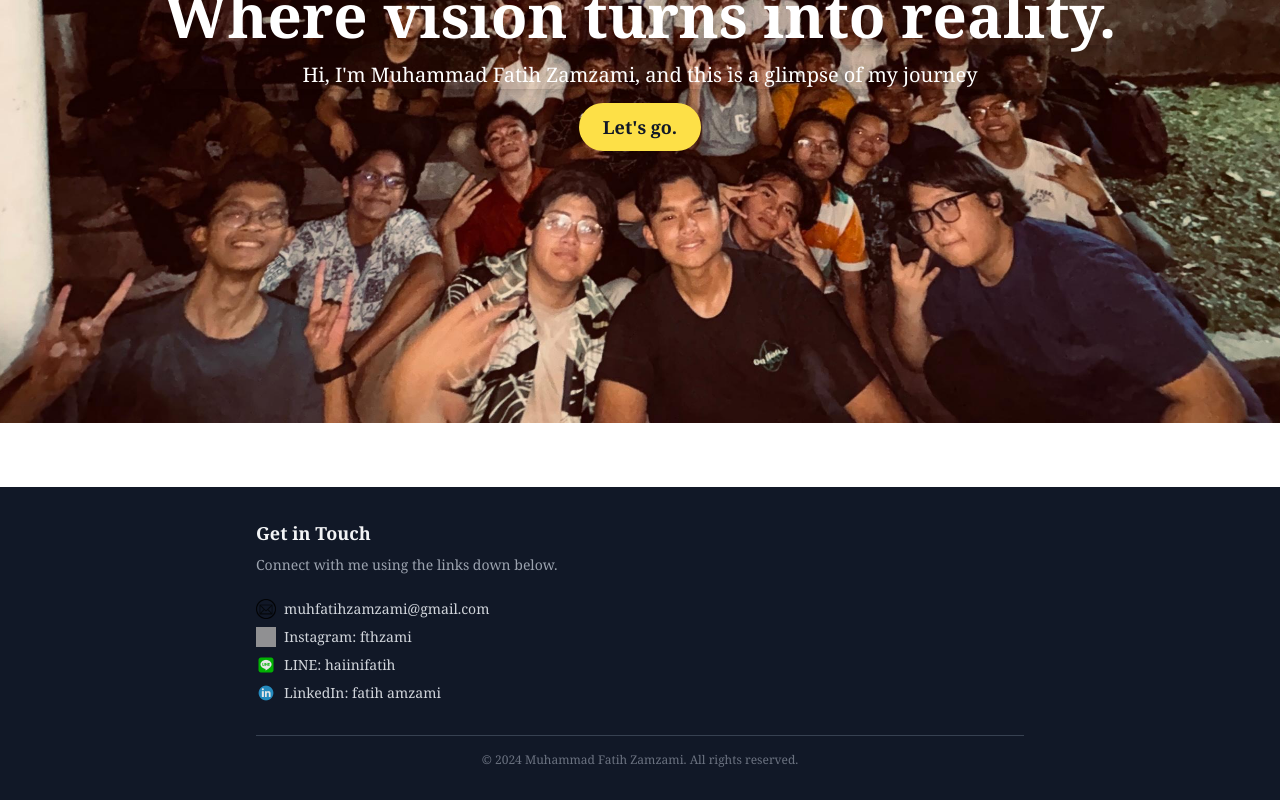
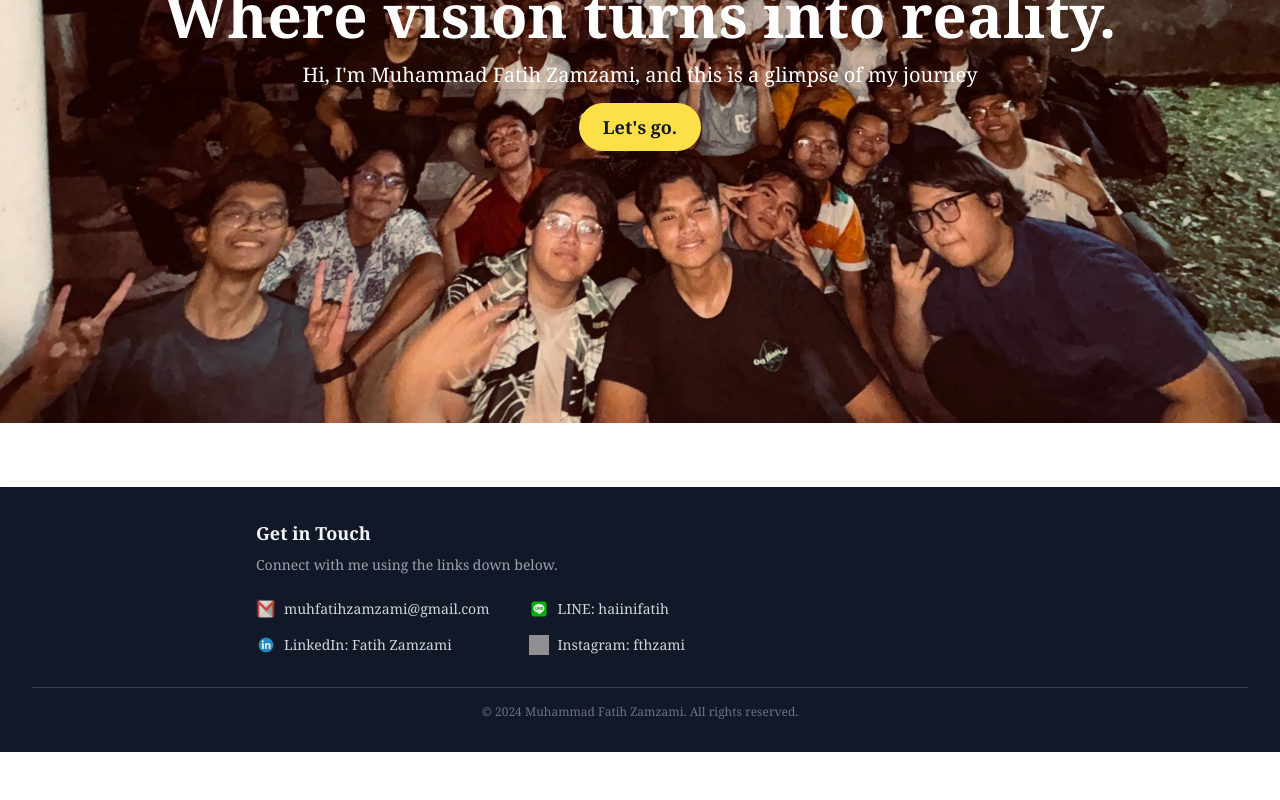
Before and after one commit to enclaire1443/Intern-FE-Week2, a React (Vite) app: page /contact in a window 1280 px wide. Shown: the part 377-1177 px from the top of the page. After the commit the page ends 1129 px from the top, so only its background shows below. Built offline with nearby package versions, Linux system fonts and the light colour scheme; grey boxes are pictures that could not be loaded; a web font is replaced by a local one.

Commit message:
added new paragraph and fixed contacts aesthetic

```diff
--- a/src/components/Contact.jsx
+++ b/src/components/Contact.jsx
@@ -11,8 +11,10 @@ const Contact = () => {
         <p className="text-lg font-semibold mb-2 text-gray-100">Get in Touch</p>
         <p className="text-sm mb-6 text-gray-400"> Connect with me using the links down below. </p>
 
-        <div className="space-y-2">
-          <div className="flex items-center space-x-4">
+        {/* Flex container to separate left and right sections */}
+        <div className="flex gap-x-10">
+          {/* Left side (Email and LinkedIn) */}
+          <div className="space-y-4">
             <a
               href="mailto:muhfatihzamzami@gmail.com"
               className="flex items-center space-x-2 text-gray-300 text-sm font-medium hover:text-yellow-400 transition duration-200"
@@ -20,45 +22,46 @@ const Contact = () => {
               <img src={mailIcon} alt="Email" className="w-5 h-5 opacity-90 hover:opacity-100 transition duration-200" />
               <span>muhfatihzamzami@gmail.com</span>
             </a>
-          </div>
-
-          <div className="flex flex-col space-y-2 mt-4">
-            <a
-              href="https://www.instagram.com/fthzami"
-              target="_blank"
-              rel="noopener noreferrer"
-              className="flex items-center space-x-2 hover:text-yellow-400 transition duration-200"
-            >
-              <img src={instagramIcon} alt="Instagram" className="w-5 h-5 opacity-90 hover:opacity-100 transition duration-200" />
-              <span className="text-sm">Instagram: fthzami</span>
-            </a>
-
-            <a
-              href="https://line.me/ti/p/haiinifatih"
-              target="_blank"
-              rel="noopener noreferrer"
-              className="flex items-center space-x-2 hover:text-yellow-400 transition duration-200"
-            >
-              <img src={lineIcon} alt="Line" className="w-5 h-5 opacity-90 hover:opacity-100 transition duration-200" />
-              <span className="text-sm">LINE: haiinifatih</span>
-            </a>
 
             <a
               href="https://linkedin.com/in/fatihzamzami"
               target="_blank"
               rel="noopener noreferrer"
-              className="flex items-center space-x-2 hover:text-yellow-400 transition duration-200"
+              className="flex items-center space-x-2 text-gray-300 text-sm font-medium hover:text-yellow-400 transition duration-200"
             >
-              <img src={linkedinIcon} alt="LinkedIn" className="w-5 h-5 opacity-90 hover:opacity-100 transition transform duration-200" />
-              <span className="text-sm">LinkedIn: fatih amzami</span>
+              <img src={linkedinIcon} alt="LinkedIn" className="w-5 h-5 opacity-90 hover:opacity-100 transition duration-200" />
+              <span>LinkedIn: Fatih Zamzami</span>
+            </a>
+          </div>
+
+          {/* Right side (Instagram and Line) */}
+          <div className="space-y-4 text-right">
+            <a
+              href="https://line.me/ti/p/haiinifatih"
+              target="_blank"
+              rel="noopener noreferrer"
+              className="flex items-center space-x-2 text-gray-300 text-sm font-medium hover:text-yellow-400 transition duration-200"
+            >
+              <img src={lineIcon} alt="Line" className="w-5 h-5 opacity-90 hover:opacity-100 transition duration-200" />
+              <span>LINE: haiinifatih</span>
+            </a>
+
+            <a
+              href="https://www.instagram.com/fthzami"
+              target="_blank"
+              rel="noopener noreferrer"
+              className="flex items-center space-x-2 text-gray-300 text-sm font-medium hover:text-yellow-400 transition duration-200"
+            >
+              <img src={instagramIcon} alt="Instagram" className="w-5 h-5 opacity-90 hover:opacity-100 transition duration-200" />
+              <span>Instagram: fthzami</span>
             </a>
           </div>
         </div>
 
+      </div>
         <p className="text-xs text-gray-500 mt-8 text-center border-t border-gray-700 pt-4">
           &copy; 2024 Muhammad Fatih Zamzami. All rights reserved.
         </p>
-      </div>
     </div>
   );
 };
--- a/src/components/MainPage.jsx
+++ b/src/components/MainPage.jsx
@@ -22,14 +22,17 @@ const MainPage = () => {
       </section>
 
 
-      <section id="About" className="h-screen flex flex-col lg:flex-row justify-center items-center gap-40 bg-gradient-to-r from-gray-800 to-gray-900 px-8 py-20">
-        <div className="">
+      <section id="About" className="h-screen flex flex-col lg:flex-row justify-center items-center gap-20 bg-gradient-to-r from-gray-800 to-gray-900 px-8 py-20">
+        <div className="flex justify-center lg:justify-start">
           <img src={fotodiri} alt="Muhammad Fatih Zamzami" className="w-64 h-64 object-cover rounded-full shadow-xl transform transition duration-500 hover:scale-105" />
         </div>
-        <div className="lg:w-1/2 text-center lg:text-left mt-8 lg:mt-0">
+        <div className="lg:w-1/2 text-center lg:text-left mt-8 lg:mt-0 max-w-3xl">
           <h2 className="text-4xl font-semibold text-yellow-300 mb-4">About Me</h2>
-          <p className="text-xl text-white max-w-3xl mx-auto">
+          <p className="text-lg text-white px-4 lg:px-0">
             I'm Muhammad Fatih Zamzami, an ambitious Electrical Engineering student at the Universitas Indonesia. Passionate about technology, science, and mathematics, I'm driven to make a positive societal impact through innovation.
+          </p>
+          <p className="text-lg text-white px-4 lg:px-0 mt-4">
+            As a freshman, I'm currently learning about the fundamentals of mathematics like calculus 1, 2, 3 and linear algebra. I'm also currently very passionate and learning front-end web development with ReactJS and TailwindCSS.
           </p>
         </div>
       </section>
```
Also changed, not shown: src/assets/mail.png.
